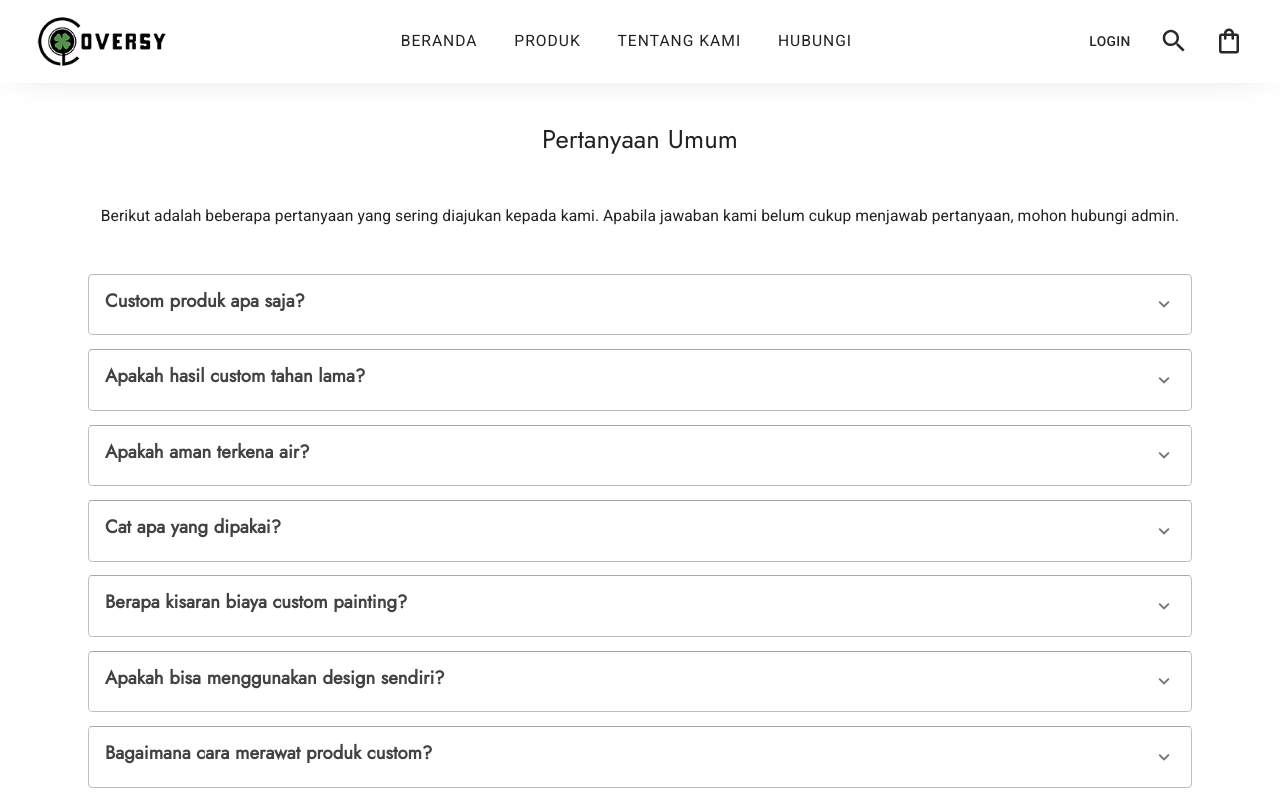
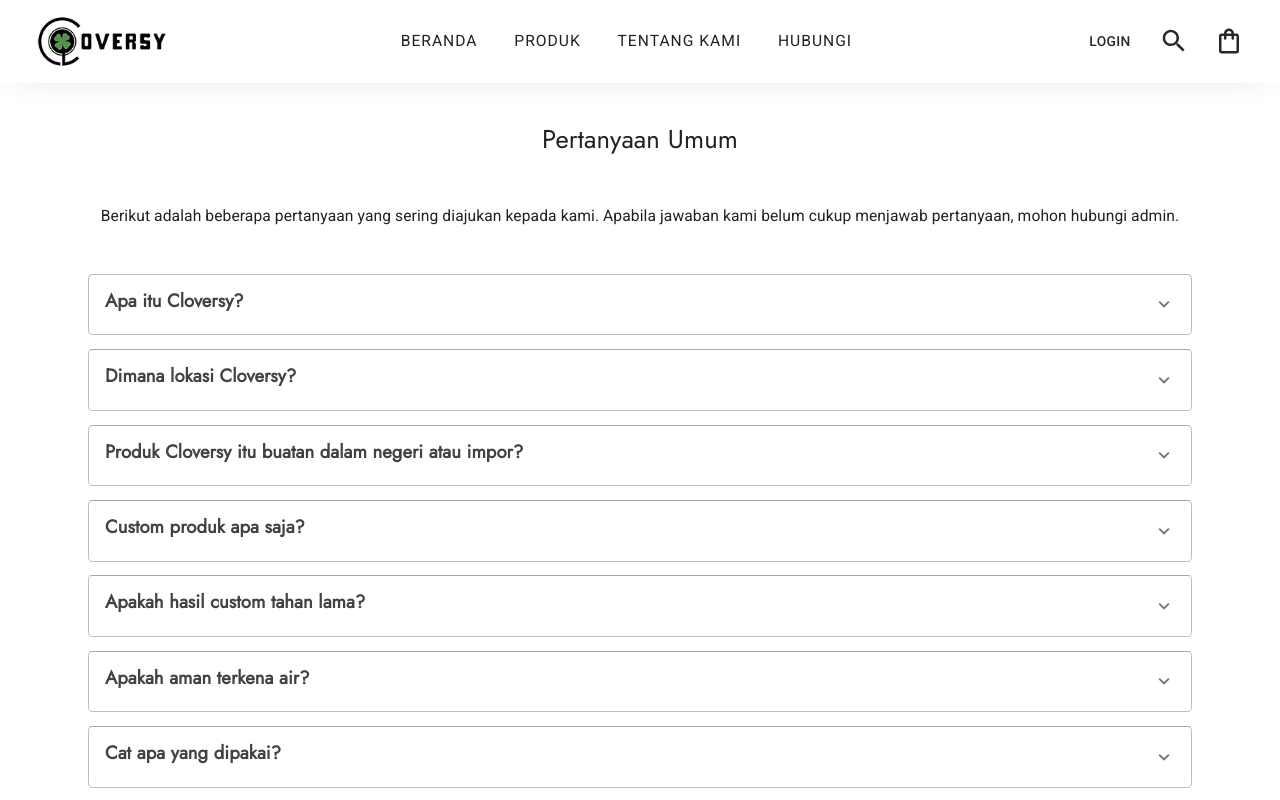
Before and after one commit to ericpeweh/cloversy-store-web, a Next.js app: page /faq in a window 1280 px wide. Shown: the top 800 px of the page. Built offline with nearby package versions, Linux system fonts and the light colour scheme; no server answers.

Commit message:
complete faq page

```diff
--- a/parts/Faq/Faq.tsx
+++ b/parts/Faq/Faq.tsx
@@ -16,39 +16,54 @@ const Faq = () => {
 					belum cukup menjawab pertanyaan, mohon hubungi admin.
 				</FaqSubtitle>
 				<Accordion
+					title="Apa itu Cloversy?"
+					description="Cloversy adalah tempat penyedia layanan custom painting untuk produk septu, dompet, tas, dll."
+					testIds={{ summary: "faq-1" }}
+				/>
+				<Accordion
+					title="Dimana lokasi Cloversy?"
+					description="Saat ini toko Cloversy.id hanya berbasis online, untuk studio pengerjaan terletak di Kota Pontianak, Kalbar, Indonesia."
+					testIds={{ summary: "faq-2" }}
+				/>
+				<Accordion
+					title="Produk Cloversy itu buatan dalam negeri atau impor?"
+					description="Cloversy menggunakan kedua produk tersebut. Konsumen dapat memilih produk yang sesuai untuk digunakan sebagai media lukis."
+					testIds={{ summary: "faq-3" }}
+				/>
+				<Accordion
 					title="Custom produk apa saja?"
 					description="Cloversy.id saat ini hanya menerima produk custom dengan media berupa: sepatu (kulit, kanvas, dll), tas & dompet (kulit), produk lain berbahan kulit."
-					testIds={{ summary: "faq-1" }}
+					testIds={{ summary: "faq-4" }}
 				/>
 				<Accordion
 					title="Apakah hasil custom tahan lama?"
 					description="Untuk masalah durabilitas produk sudah kita jamin, baik proses custom, penggunaan cat, treatment dan aditif. Kita secara kompeten mengupayakan produk dengan tingkat durabilitas tinggi."
-					testIds={{ summary: "faq-2" }}
+					testIds={{ summary: "faq-5" }}
 				/>
 				<Accordion
 					title="Apakah aman terkena air?"
 					description="Cat tidak akan luntur walaupun kena air, sama halnya saat mencuci."
-					testIds={{ summary: "faq-2" }}
+					testIds={{ summary: "faq-6" }}
 				/>
 				<Accordion
 					title="Cat apa yang dipakai?"
 					description="Cat yang kita gunakan full dari Angelus Paint, cat ini dibuat khusus untuk keperluan custom painting terutama bahan- bahan seperti kulit, canvas, dan lainnya."
-					testIds={{ summary: "faq-3" }}
+					testIds={{ summary: "faq-7" }}
 				/>
 				<Accordion
 					title="Berapa kisaran biaya custom painting?"
 					description="Biaya custom bergantung pada jenis bahan dan kesulitan design, berkisar dari 150K untuk yang paling sederhana hingga jutaan rupiah."
-					testIds={{ summary: "faq-4" }}
+					testIds={{ summary: "faq-8" }}
 				/>
 				<Accordion
 					title="Apakah bisa menggunakan design sendiri?"
 					description="Tentu saja bisa, konsep dan design dapat disediakan oleh customer, atau customer dapat memilih design yang telah disediakan pada katalog produk Cloversy.id"
-					testIds={{ summary: "faq-5" }}
+					testIds={{ summary: "faq-9" }}
 				/>
 				<Accordion
 					title="Bagaimana cara merawat produk custom?"
 					description="Merawat produk custom sebenarnya mirip dengan merawat produk utuh pada umumnya. Sebisa mungkin menyimpan pada tempat lembab, dan tidak menggosok terlalu kuat saat mencuci, gunakan sikat yang tidak kasar dan gunakan sabun pencuci khusus."
-					testIds={{ summary: "faq-6" }}
+					testIds={{ summary: "faq-10" }}
 				/>
 			</ContentContainer>
 		</FaqContainer>
```
